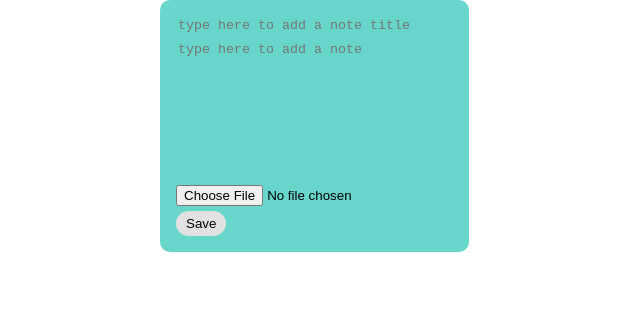
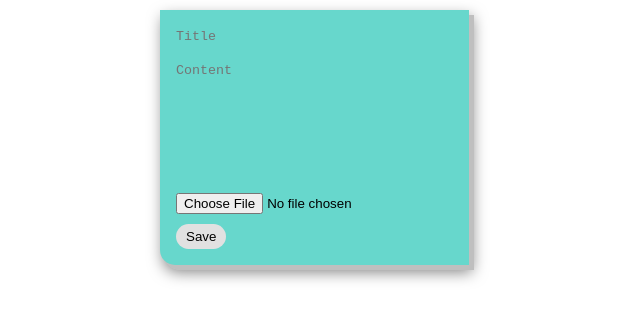
Before and after one commit to salhadeethi/notes-app-react, a React (Create React App) app: page / in a window 1280 px wide. Shown: the top 320 px of the page, without its empty margins (0-640 px from the left). Built offline with nearby package versions, Linux system fonts and the light colour scheme.

Commit message:
moved functions from app to notelist, changed style

```diff
--- a/src/App.js
+++ b/src/App.js
@@ -4,56 +4,10 @@ import produce from 'immer';
 import { nanoid } from 'nanoid';
 
 function App() {
-  const [notes, setNotes]= useState([]);
-
-  const addNote = (title,text,image)=>{
-    const date = new Date();
-    const nextState = produce(notes, draftState => {
-      draftState.push({
-        id: nanoid(),
-        title: title,
-        text: text,
-        image: image,
-        date: date.toLocaleDateString() });
-    });
-
-    if (typeof window !== 'undefined') {
-      localStorage.setItem('notes', JSON.stringify(nextState));
-    }
-    setNotes(nextState);
-  }
-
-  useEffect(() => {
-    if (typeof window !== 'undefined') {
-      const getNotes = localStorage.getItem('notes');
-
-      if (getNotes !== '' && getNotes !== null) {
-        return setNotes(JSON.parse(getNotes));
-      }
-      return setNotes([]);
-    }
-  }, []);
-
-  const deleteNote = (id) =>{
-
-   const nextState = produce(notes, draftState => {
-      const index = draftState.findIndex(note => note.id === id);
-      if (index !== -1) {
-        draftState.splice(index, 1);
-      }
-  });
-
-   if (typeof window !== 'undefined') {
-      localStorage.setItem('notes', JSON.stringify(nextState));
-    }
-
-    setNotes(nextState);
-  }
   return (
     <div className="container">
-      <NotesList notes={notes} handleAddNote={addNote} handleDeleteNote={deleteNote}>
-      </NotesList>
-     </div>
+      <NotesList />
+    </div>
   );
 }
 
--- a/src/component/AddNote.js
+++ b/src/component/AddNote.js
@@ -1,71 +1,93 @@
 import { useState, useEffect } from "react";
-
-const AddNote = ({ handleAddNote }) => {
-  const [selectedFile, setSelectedFile] = useState()
-  const [image, setImage] = useState()
-  const [noteText, setNoteText] = useState('');
-  const [noteTitle, setNoteTitle] = useState('');
-
-  const noteChange = (e) => {
-      setNoteText(e.target.value);
-  }
-
-  const noteTitleChange = (e) => {
-      setNoteTitle(e.target.value);
-  }
-
-  const onSaveClicked = () =>{
-      if (noteTitle.trim().length > 0 || noteText.trim().length > 0 )
-      handleAddNote(noteTitle,noteText,image);
-      setNoteText('');
-      setNoteTitle('');
-      setImage(undefined);
-  }
+const AddNote = ({ handleClickSave, note = undefined }) => {
+  const [selectedFile, setSelectedFile] = useState();
+  const [image, setImage] = useState();
+  const [noteText, setNoteText] = useState("");
+  const [noteTitle, setNoteTitle] = useState("");
 
   useEffect(() => {
-    if (!selectedFile) {
-        setImage(undefined)
-        return
+    if (!selectedFile && note === undefined) {
+      setImage(undefined);
+      return;
+    }
+
+    if (note !== undefined && selectedFile === undefined) {
+      setNoteTitle(note.title);
+      setNoteText(note.text);
+      setImage(note.image);
+      return;
     }
 
     const objectUrl = URL.createObjectURL(selectedFile);
-    console.log("file url "+ objectUrl);
+    console.log("file url " + objectUrl);
     setImage(objectUrl);
 
     // free memory when ever this component is unmounted
-    return () => URL.revokeObjectURL(objectUrl)
-}, [selectedFile])
+    return () => URL.revokeObjectURL(objectUrl);
+  }, [selectedFile]);
 
-  const onSelectFile = e => {
-      if (!e.target.files || e.target.files.length === 0) {
-          setSelectedFile(undefined)
-          return
+  const noteChange = (e) => {
+    setNoteText(e.target.value);
+  };
+
+  const noteTitleChange = (e) => {
+    setNoteTitle(e.target.value);
+  };
+
+  const onSaveClicked = () => {
+    if (
+      noteTitle.trim().length > 0 ||
+      noteText.trim().length > 0 ||
+      image !== undefined
+    ) {
+      if (note !== undefined) {
+        handleClickSave(noteTitle, noteText, image, note.id);
+      } else {
+        handleClickSave(noteTitle, noteText, image);
       }
+    }
+    setNoteText("");
+    setNoteTitle("");
+    setSelectedFile(undefined);
+    setImage(undefined);
+  };
 
-      setSelectedFile(e.target.files[0])
-  }
-    return (<div className="note new">
-         <textarea rows='1'
-        cols='10'
-        placeholder='type here to add a note title'
-        value={noteTitle}
-        onChange={noteTitleChange}
-        wrap="off">
-        </textarea>
-        <textarea rows='9'
-        cols='10'
-        placeholder='type here to add a note'
-        value={noteText}
-        onChange={noteChange}>
-        </textarea>
+  const onSelectFile = (e) => {
+    if (!e.target.files || e.target.files.length === 0) {
+      setSelectedFile(undefined);
+      return;
+    }
+
+    setSelectedFile(e.target.files[0]);
+  };
+
+  return (
+    <div className="note new">
+      <div>
+        <textarea
+          placeholder="Title"
+          value={noteTitle}
+          onChange={noteTitleChange}
+          wrap="off"
+        ></textarea>
+        <textarea
+          placeholder="Content"
+          value={noteText}
+          onChange={noteChange}
+        ></textarea>
+      </div>
+      <div className="note-footer add">
         <div>
-            <input type='file' onChange={onSelectFile} />
-            {selectedFile &&  <img src={image} className="photo" /> }
+          <input type="file" onChange={onSelectFile} />
+          {image !== undefined && <img src={image} className="photo" />}
         </div>
-         <div className='note-footer'>
-        <button className='save' onClick={onSaveClicked}>Save</button>
+        <div>
+          <button className="save" onClick={onSaveClicked}>
+            Save
+          </button>
         </div>
+      </div>
     </div>
-   );
+  );
 };
 export default AddNote;
--- a/src/component/NotesList.js
+++ b/src/component/NotesList.js
@@ -1,12 +1,122 @@
-import Note from './Note';
-import AddNote from './AddNote';
+import Note from "./Note";
+import AddNote from "./AddNote";
+import { useState, useEffect } from "react";
+import produce from "immer";
+import { nanoid } from "nanoid";
 
-const NotesList = ({ notes, handleAddNote , handleDeleteNote }) =>{
-    return<div className='notes-list'>
-        {notes.map((note)=> (
-        <Note id={note.id} title={note.title} text={note.text} date={note.date} image={note.image} handleDeleteNote={handleDeleteNote}></Note>)
-        )}
-        <AddNote handleAddNote={handleAddNote}/>
+function NotesList() {
+  const [notes, setNotes] = useState([]);
+
+  useEffect(() => {
+    const getNotes = getLocalStorage();
+
+    if (getNotes !== "" && getNotes !== null) {
+      let notes = JSON.parse(getNotes);
+      const nextState = produce(notes, (draftState) => {
+        draftState.map((note) => (note.editing = false));
+      });
+      return setNotes(nextState);
+    }
+    return setNotes([]);
+  }, []);
+
+  const getLocalStorage = () => {
+    if (typeof window !== "undefined") {
+      return localStorage.getItem("notes");
+    }
+    return null;
+  };
+
+  const setLocalStorage = (nextState) => {
+    if (typeof window !== "undefined") {
+      localStorage.setItem("notes", JSON.stringify(nextState));
+    }
+  };
+
+  const handleClickSave = (title, text, image, id = "") => {
+    if (id === "") {
+      addNote(title, text, image);
+    } else {
+      editNote(title, text, image, id);
+    }
+  };
+
+  const addNote = (title, text, image) => {
+    const date = new Date();
+    const nextState = produce(notes, (draftState) => {
+      draftState.push({
+        id: nanoid(),
+        title: title,
+        text: text,
+        image: image,
+        date: date.toLocaleDateString(),
+        editing: false,
+      });
+    });
+
+    setLocalStorage(nextState);
+    setNotes(nextState);
+  };
+
+  const editNote = (title, text, image, id) => {
+    const nextState = produce(notes, (draftState) => {
+      const index = draftState.findIndex((note) => note.id === id);
+      if (index !== -1) {
+        draftState[index].title = title;
+        draftState[index].text = text;
+        draftState[index].image = image;
+        draftState[index].editing = false;
+      }
+    });
+
+    setLocalStorage(nextState);
+    setNotes(nextState);
+  };
+
+  const deleteNote = (id) => {
+    const nextState = produce(notes, (draftState) => {
+      const index = draftState.findIndex((note) => note.id === id);
+      if (index !== -1) {
+        draftState.splice(index, 1);
+      }
+    });
+
+    setLocalStorage(nextState);
+    setNotes(nextState);
+  };
+
+  const handleClickEdit = (id) => {
+    const nextState = produce(notes, (draftState) => {
+      const index = draftState.findIndex((note) => note.id === id);
+      if (index !== -1) {
+        draftState[index].editing = true;
+      }
+    });
+
+    setLocalStorage(nextState);
+    setNotes(nextState);
+  };
+
+  return (
+    <div className="notes-list">
+      {notes.map((note) =>
+        note.editing !== true ? (
+          <Note
+            key={note.id}
+            note={note}
+            handleDeleteNote={deleteNote}
+            handleClickEdit={handleClickEdit}
+          ></Note>
+        ) : (
+          <AddNote
+            key={note.id}
+            note={note}
+            handleClickSave={handleClickSave}
+          />
+        )
+      )}
+      <AddNote handleClickSave={handleClickSave} />
     </div>
-};
+  );
+}
 export default NotesList;
--- a/src/index.css
+++ b/src/index.css
@@ -1,15 +1,15 @@
 body {
-	margin: 0;
-	font-family: -apple-system, BlinkMacSystemFont, 'Segoe UI',
-		'Roboto', 'Oxygen', 'Ubuntu', 'Cantarell', 'Fira Sans',
-		'Droid Sans', 'Helvetica Neue', sans-serif;
+  margin: 10px 0 0 0;
+  font-family: -apple-system, BlinkMacSystemFont, "Segoe UI", "Roboto", "Oxygen",
+    "Ubuntu", "Cantarell", "Fira Sans", "Droid Sans", "Helvetica Neue",
+    sans-serif;
   -webkit-font-smoothing: antialiased;
   -moz-osx-font-smoothing: grayscale;
 }
 
 code {
-	font-family: source-code-pro, Menlo, Monaco, Consolas,
-		'Courier New', monospace;
+  font-family: source-code-pro, Menlo, Monaco, Consolas, "Courier New",
+    monospace;
 }
 
 .header {
@@ -38,14 +38,7 @@ code {
 .notes-list {
   display: grid;
   grid-gap: 1rem;
-	grid-template-columns: repeat(
-		auto-fill,
-		minmax(250px, 1fr)
-	);
-}
-
-.note.new {
-	background-color: #67d7cc;
+  grid-template-columns: repeat(auto-fill, minmax(250px, 1fr));
 }
 
 textarea {
@@ -63,6 +56,7 @@ textarea:focus {
   border: none;
   border-radius: 15px;
   padding: 5px 10px 5px 10px;
+  margin-top: 10px;
 }
 
 .save:hover {
@@ -70,31 +64,58 @@ textarea:focus {
   cursor: pointer;
 }
 
+.note.new {
+  background-color: #67d7cc;
+  padding-top: 1.2rem;
+}
+
+textarea {
+  padding: 0;
+}
+
 .note {
   background-color: #dca9fa;
-	border-radius: 10px;
-	padding: 1rem;
-	min-height:220px;
+  border-radius: 0 0 0 15px;
+  padding: 0 1rem 1rem;
+  min-height: 220px;
   display: flex;
   flex-direction: column;
   justify-content: space-between;
   white-space: pre-wrap;
+  position: relative;
+}
+
+.note::before {
+  box-shadow: -2px 2px 15px 0 rgba(0, 0, 0, 0.5);
+  background-color: rgba(0, 0, 0, 0.25);
+  border-radius: 0 0 0 15px;
+  content: "";
+  width: 100%;
+  height: 100%;
+  left: 5px;
+  position: absolute;
+  top: 5px;
+  z-index: -1;
 }
 
 .note-footer {
+  margin-top: 1rem;
   display: flex;
   align-items: center;
   justify-content: space-between;
 }
 
-.note-title {
-	display: flex;
-	align-items: left;
-	justify-content: space-between;
+.note-footer.add {
+  display: block;
+}
+
+.delete-icon,
+.edit-icon {
+  cursor: pointer;
 }
 
 .delete-icon {
-	cursor: pointer;
+  margin-left: 10px;
 }
 
 .search {
```
Also changed, not shown: src/component/Note.js (+27 -21 lines). Lines whose indentation alone changed are shown as unchanged.
